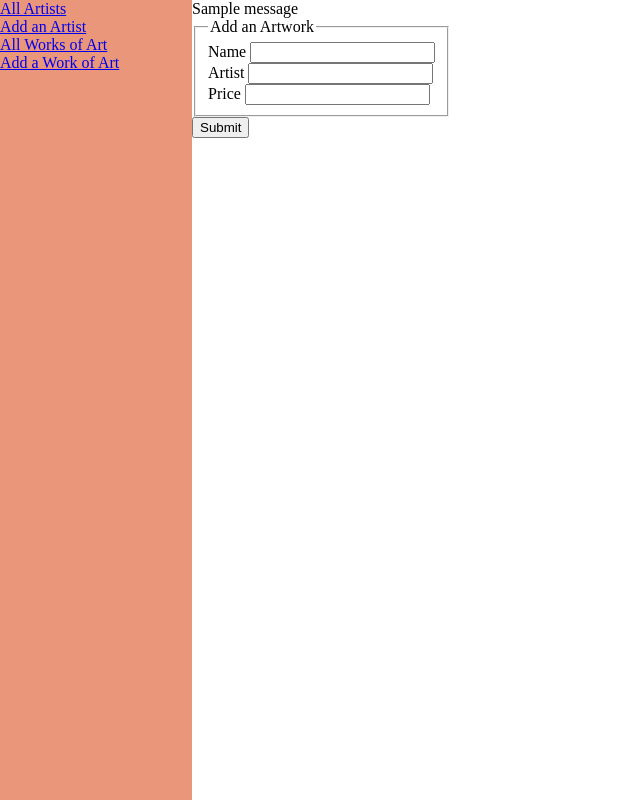
After one commit to azhdrake/art_catalogue, a Flask app: template templates/add_art.html in a window 1280 px wide. The commit adds this page. Shown: the whole page, without its empty margins (0-640 px from the left). Run offline with Flask 2, Linux system fonts and the light colour scheme; the template is opened without the code that fills it, so the values that code supplies are empty, except form fields; one stand-in notice (Sample message) is shown; form fields are guessed from the names that the template uses.

Commit message:
Add add new art feature

```diff
--- a/art.py
+++ b/art.py
@@ -1,10 +1,11 @@
 from ArtCatDB import Art
+from peewee import IntegrityError
 
 def add_art(art):
     try:
         art.save()
         return True
-    except peewee.IntegrityError:
+    except IntegrityError:
         return False
 
 def get_all_art():
--- a/main.py
+++ b/main.py
@@ -1,11 +1,10 @@
-from menu import Menu
 from art import Art
 from artist import Artist
 import art
 import artist
-import ui
 from flask import Flask
 
 app = Flask(__name__)
+app.config['SECRET_KEY'] = 'blargitsasecretthatdoesntmatterforthiscontext'
 
 import gui
--- /dev/null
+++ b/templates/add_art.html
@@ -0,0 +1,53 @@
+{% extends "layout.html" %}
+{% block content %}
+    <form method="POST" action="">
+    {{ form.hidden_tag() }}
+        <fieldset>
+            <legend>Add an Artwork</legend>
+            <div>
+                {{ form.name.label() }}
+                {% if form.name.errors %}
+                    {{form.name()}}
+                    <div>
+                        {% for error in form.name.errors %}
+                            <span>{{error}}</span>
+                        {% endfor %}
+                    </div>
+                {% else %}
+                    {{ form.name() }}
+                {% endif %}
+            </div>
+            <div>
+                {{ form.artist.label() }}
+                {% if form.name.errors %}
+                    {{form.name()}}
+                    <div>
+                        {% for error in form.name.errors %}
+                            <span>{{error}}</span>
+                        {% endfor %}
+                    </div>
+
+                {% else %}
+                    {{ form.artist() }}
+                {% endif %}
+            </div>
+            <div>
+                {{ form.price.label() }}
+                {% if form.price.errors %}
+                    {{form.price()}}
+                    <div>
+                        {% for error in form.price.errors %}
+                            <span>{{error}}</span>
+                        {% endfor %}
+                    </div>
+
+            {% else %}
+                {{ form.price() }}
+            {% endif %}
+            </div>
+        </fieldset>
+        <div>
+            {{ form.submit() }}
+        </div>
+   </form>
+{% endblock content %}
--- a/templates/layout.html
+++ b/templates/layout.html
@@ -9,10 +9,20 @@
     <body>
         <div class="page">
             <div class = "sidebar column">
-                This is some test content. This is some test content. This is some test content. This is some test content. This is some test content. This is some test content. This is some test content. This is some test content. This is some test content. This is some test content. This is some test content. This is some test content. This is some test content. This is some test content. This is some test content. This is some test content.
+                <div class="sidebar-link"><a href="{{ url_for('show_artists') }}">All Artists</a></div>
+                <div class="sidebar-link"><a href="{{ url_for('addartist') }}">Add an Artist</a></div>
+                <div class="sidebar-link"><a href="{{ url_for('show_art') }}">All Works of Art</a></div>
+                <div class="sidebar-link"><a href="{{ url_for('addart') }}">Add a Work of Art</a></div>
             </div>
-            <div class="dummy-column column"> test </div>
+            <div class="dummy-column column"> . </div>
             <div class="content column">
+                {% with messages = get_flashed_messages(with_categories=true) %}
+                    {% if messages %}
+                        {% for category, message in messages %}
+                            <div class="{{category}}">{{message}}</div>
+                        {% endfor %}
+                    {% endif %}
+                {% endwith %}
                 {% block content %}{% endblock %}
             </div>
         </div>
```
Also changed, not shown: ArtCatDB.py (+11 -11 lines), gui.py (+27 -3 lines), templates/desplay_art.html (deleted, +0 -23 lines).
